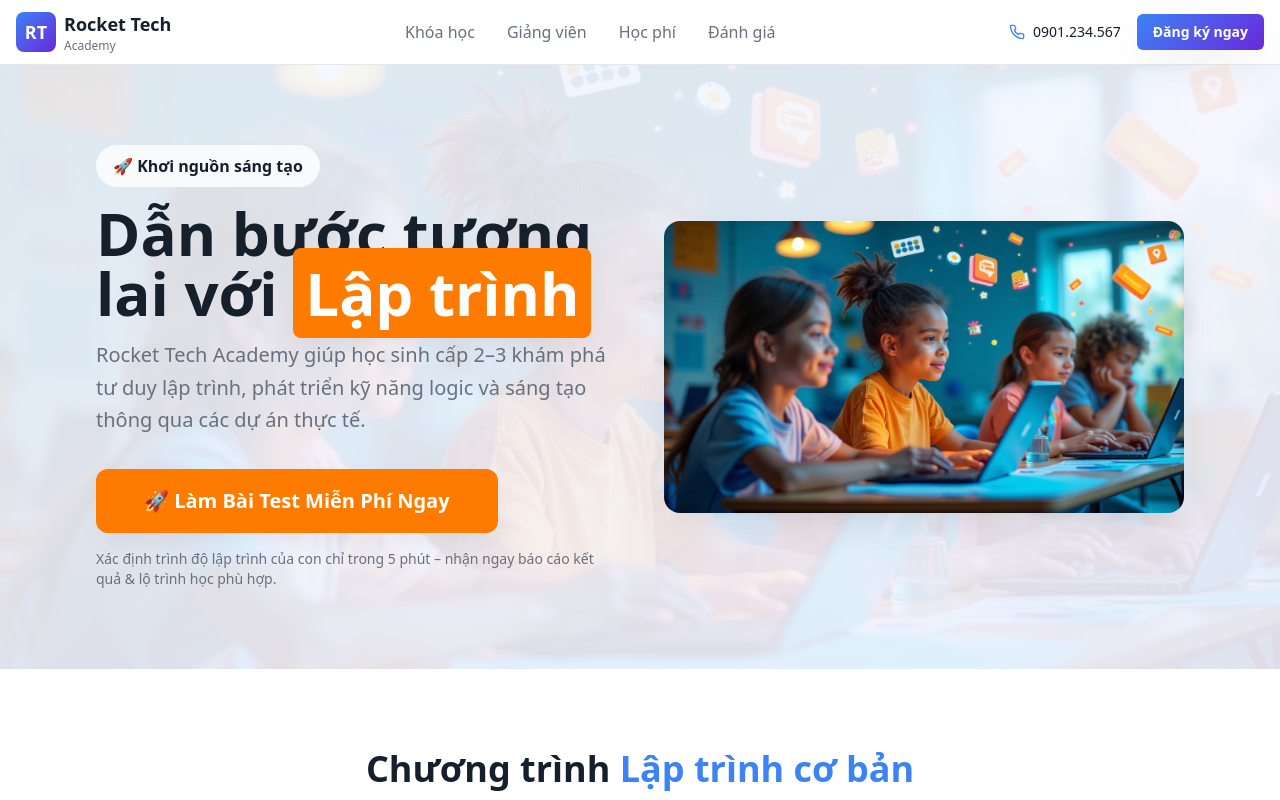
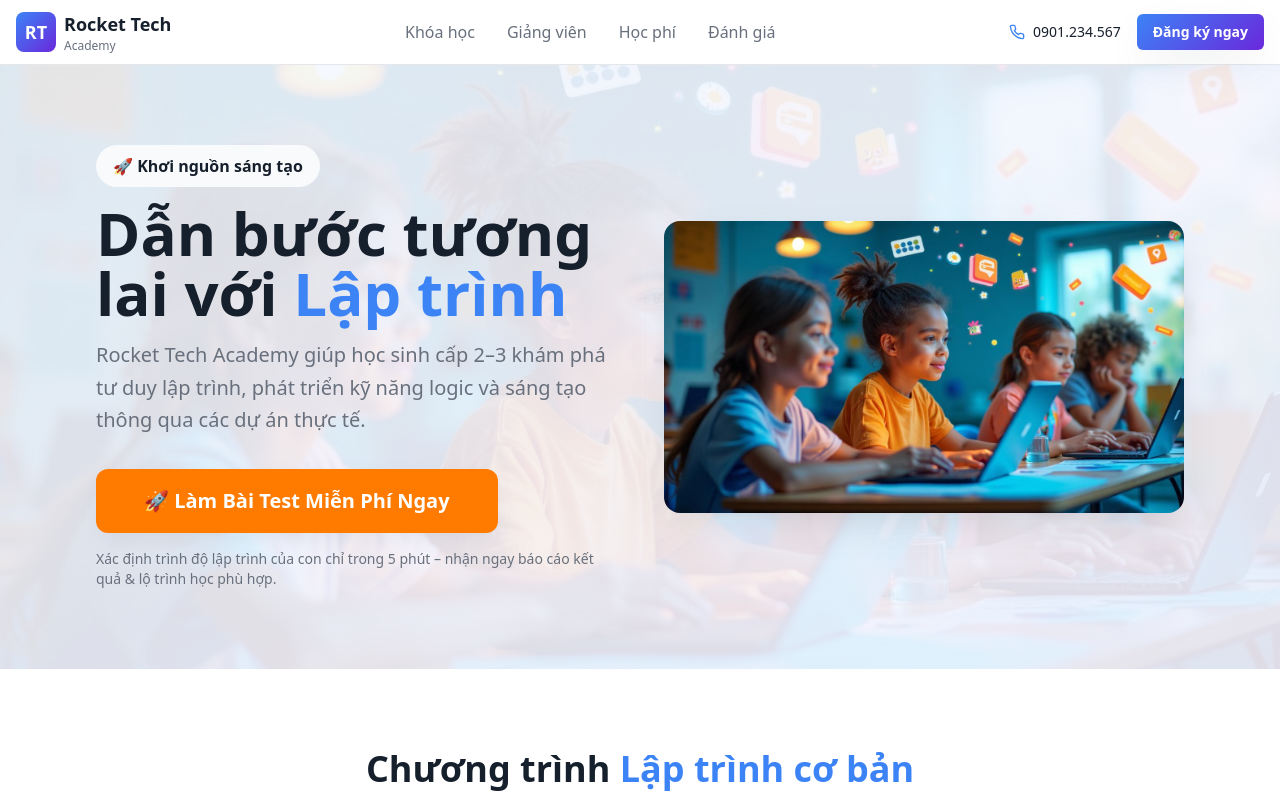
Before and after one commit to hoannguyenai/landing-page-ninja-ai, a React (Vite) app: page / in a window 1280 px wide. Shown: the top 800 px of the page. Built offline with nearby package versions, Linux system fonts and the light colour scheme; the HTML template or start-up script is replaced by a standard one.

Commit message:
Refactor: Change "Lập trình" text color

```diff
--- a/src/pages/Index.tsx
+++ b/src/pages/Index.tsx
@@ -88,7 +88,7 @@ const Index = () => {
                 </Badge>
                 <h1 className="text-5xl lg:text-6xl font-bold leading-tight">
                   Dẫn bước tương lai với{" "}
-                  <span className="bg-cta text-white px-3 py-1 rounded-lg shadow-medium">
+                  <span className="text-primary">
                     Lập trình
                   </span>
                 </h1>
```
